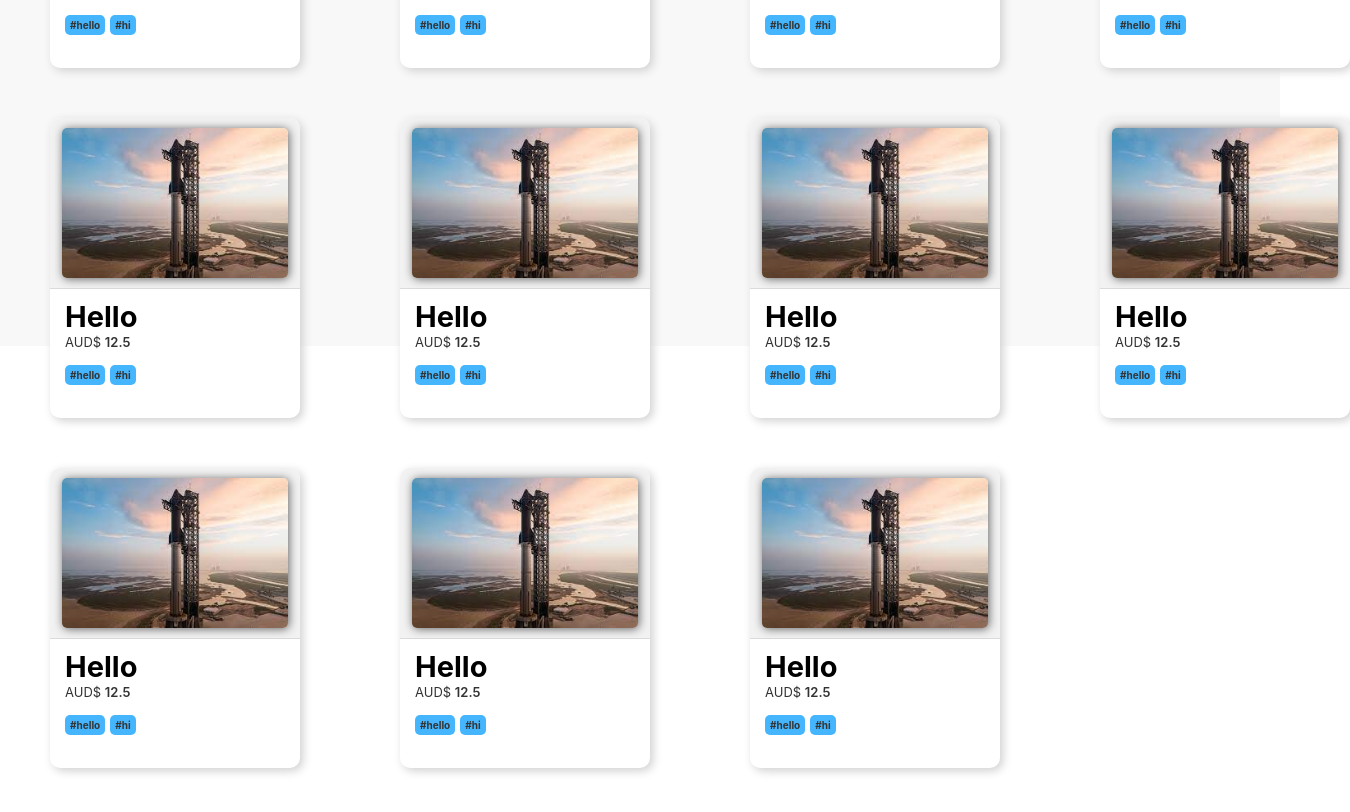
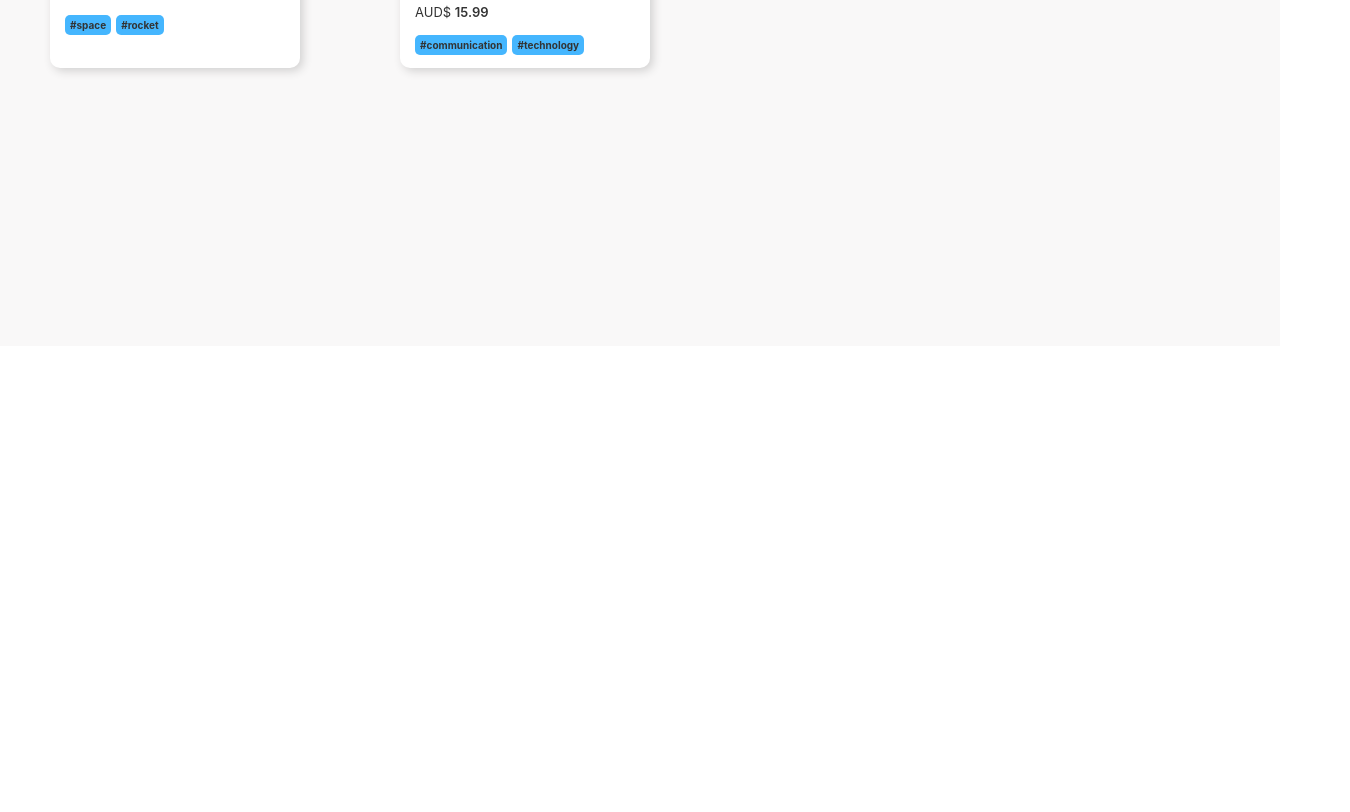
Before and after one commit to HannesEn/unimarct, a React (Create React App) app: page / in a window 1280 px wide. Shown: the part 454-1266 px from the top of the page, 1350 px wide, since content can reach past the window. After the commit the page ends 800 px from the top, so only its background shows below. Built offline with nearby package versions, Linux system fonts and the light colour scheme.

Commit message:
seaaarch, yay

```diff
--- a/src/App.js
+++ b/src/App.js
@@ -1,3 +1,4 @@
+import React, { useState } from "react";
 import "./App.css";
 import Nav from "./Nav";
 import { Item } from "./item";
@@ -5,82 +6,53 @@ import heavy from "./falcon-heavy.jpeg";
 import vertical from "./vertical.jpeg";
 import starship from "./starship.jpeg";
 import { Tag } from "./tag";
+import { tagSimple } from "./tagSimple";
 
 function App() {
+  const [searchQuery, setSearchQuery] = useState("");
+  const items = [
+    {
+      id: 1,
+      title: "Falcon Heavy",
+      price: 24.99,
+      image: starship,
+      tag: [<Tag tagText={"space"} />, <Tag tagText={"rocket"} />],
+    },
+    {
+      id: 2,
+      title: "Satellite Launcher",
+      price: 15.99,
+      image: heavy,
+      tag: [<Tag tagText={"communication"} />, <Tag tagText={"technology"} />],
+    },
+  ];
+
+  const filteredItems = items.filter((item) => {
+    const lowerCaseQuery = searchQuery.toLowerCase();
+    const itemTags = item.tag.map((tag) => tag.props.tagText.toLowerCase());
+
+    return (
+      item.title.toLowerCase().includes(lowerCaseQuery) ||
+      itemTags.includes(lowerCaseQuery)
+    );
+  });
   return (
     <div className="App">
-      <Nav />
+      <Nav onSearch={(query) => setSearchQuery(query)} />
       <div className="browse-container">
         <h1 className="browse-title">Browse</h1>
         <hr className="browse-hr" />
       </div>
       <div className="item-div">
-        <Item
-          tag={[<Tag tagText={"hello"} />, <Tag tagText={"hi"} />]}
-          title={"Hello"}
-          price={12.5}
-          image={starship}
-        />
-        <Item
-          tag={[<Tag tagText={"hello"} />, <Tag tagText={"hi"} />]}
-          title={"Hello"}
-          price={12.5}
-          image={starship}
-        />
-        <Item
-          tag={[<Tag tagText={"hello"} />, <Tag tagText={"hi"} />]}
-          title={"Hello"}
-          price={12.5}
-          image={starship}
-        />
-        <Item
-          tag={[<Tag tagText={"hello"} />, <Tag tagText={"hi"} />]}
-          title={"Hello"}
-          price={12.5}
-          image={starship}
-        />
-        <Item
-          tag={[<Tag tagText={"hello"} />, <Tag tagText={"hi"} />]}
-          title={"Hello"}
-          price={12.5}
-          image={starship}
-        />
-        <Item
-          tag={[<Tag tagText={"hello"} />, <Tag tagText={"hi"} />]}
-          title={"Hello"}
-          price={12.5}
-          image={starship}
-        />
-        <Item
-          tag={[<Tag tagText={"hello"} />, <Tag tagText={"hi"} />]}
-          title={"Hello"}
-          price={12.5}
-          image={starship}
-        />
-        <Item
-          tag={[<Tag tagText={"hello"} />, <Tag tagText={"hi"} />]}
-          title={"Hello"}
-          price={12.5}
-          image={starship}
-        />
-        <Item
-          tag={[<Tag tagText={"hello"} />, <Tag tagText={"hi"} />]}
-          title={"Hello"}
-          price={12.5}
-          image={starship}
-        />
-        <Item
-          tag={[<Tag tagText={"hello"} />, <Tag tagText={"hi"} />]}
-          title={"Hello"}
-          price={12.5}
-          image={starship}
-        />
-        <Item
-          tag={[<Tag tagText={"hello"} />, <Tag tagText={"hi"} />]}
-          title={"Hello"}
-          price={12.5}
-          image={starship}
-        />
+        {filteredItems.map((item, index) => (
+          <Item
+            key={item.id}
+            title={item.title}
+            price={item.price}
+            image={item.image}
+            tag={item.tag}
+          />
+        ))}
       </div>
     </div>
   );
--- a/src/Nav.js
+++ b/src/Nav.js
@@ -1,5 +1,18 @@
 import "./Nav.css";
-function Nav(title) {
+import React, { useState } from "react";
+
+function Nav({ onSearch }) {
+  const [searchInput, setSearchInput] = useState("");
+
+  const handleSearch = () => {
+    onSearch(searchInput);
+  };
+  const handleKeyDown = (e) => {
+    if (e.key === "Enter") {
+      handleSearch();
+    }
+  };
+
   return (
     <div className="body">
       <div className="nav">
@@ -7,7 +20,14 @@ function Nav(title) {
           <a href="/" className="logo-main">
             Unimarct
           </a>
-          <a className="search-button">Search</a>
+          <input
+            type="text"
+            placeholder="Search items..."
+            value={searchInput}
+            onChange={(e) => setSearchInput(e.target.value)}
+            onKeyDown={handleKeyDown}
+          />
+          <button onClick={handleSearch}>Search</button>
           <a href="/" className="home-button">
             Home
           </a>
--- a/src/tagSimple.js
+++ b/src/tagSimple.js
@@ -1,4 +1,4 @@
 import { Tag } from "./tag";
-export function tagSimple({}) {
-  return <Tag tagText={"hello"} />;
+export function tagSimple({ simpleTag }) {
+  return <Tag tagText={{ simpleTag }} />;
 }
```
